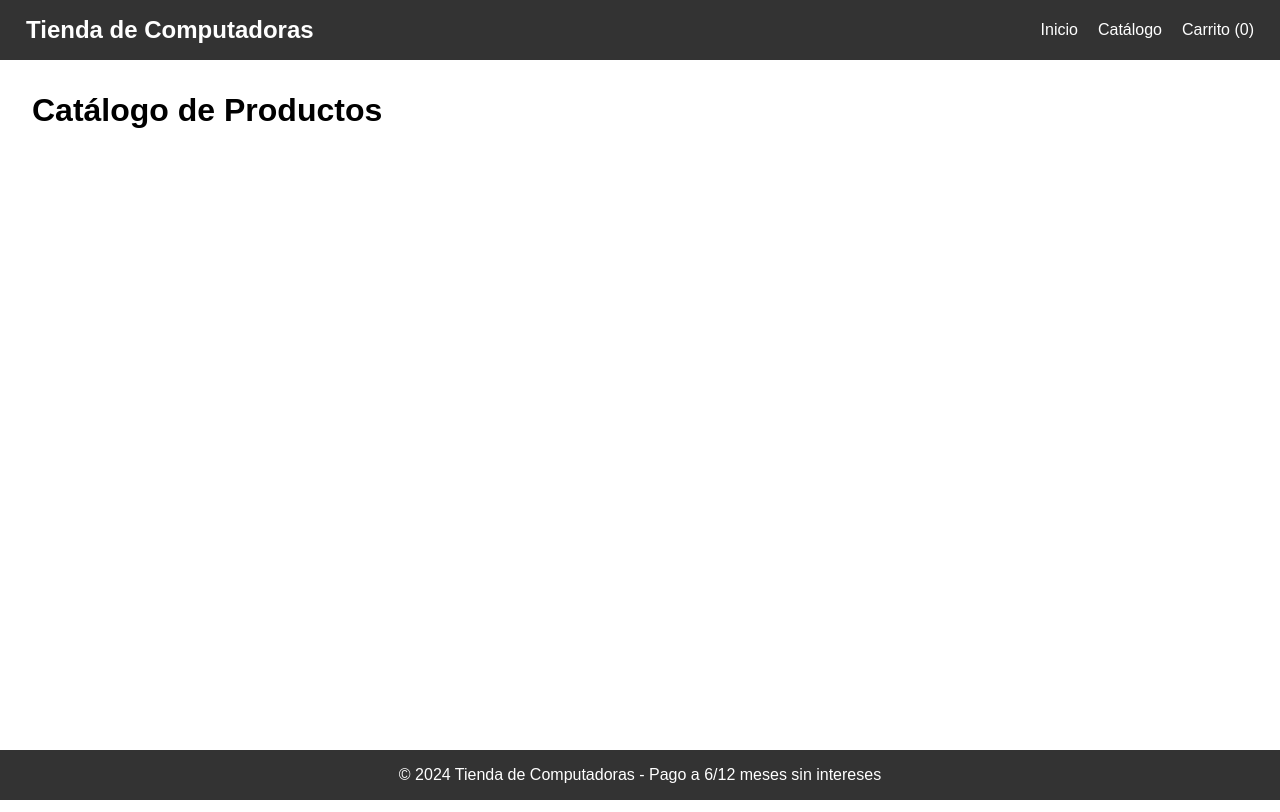
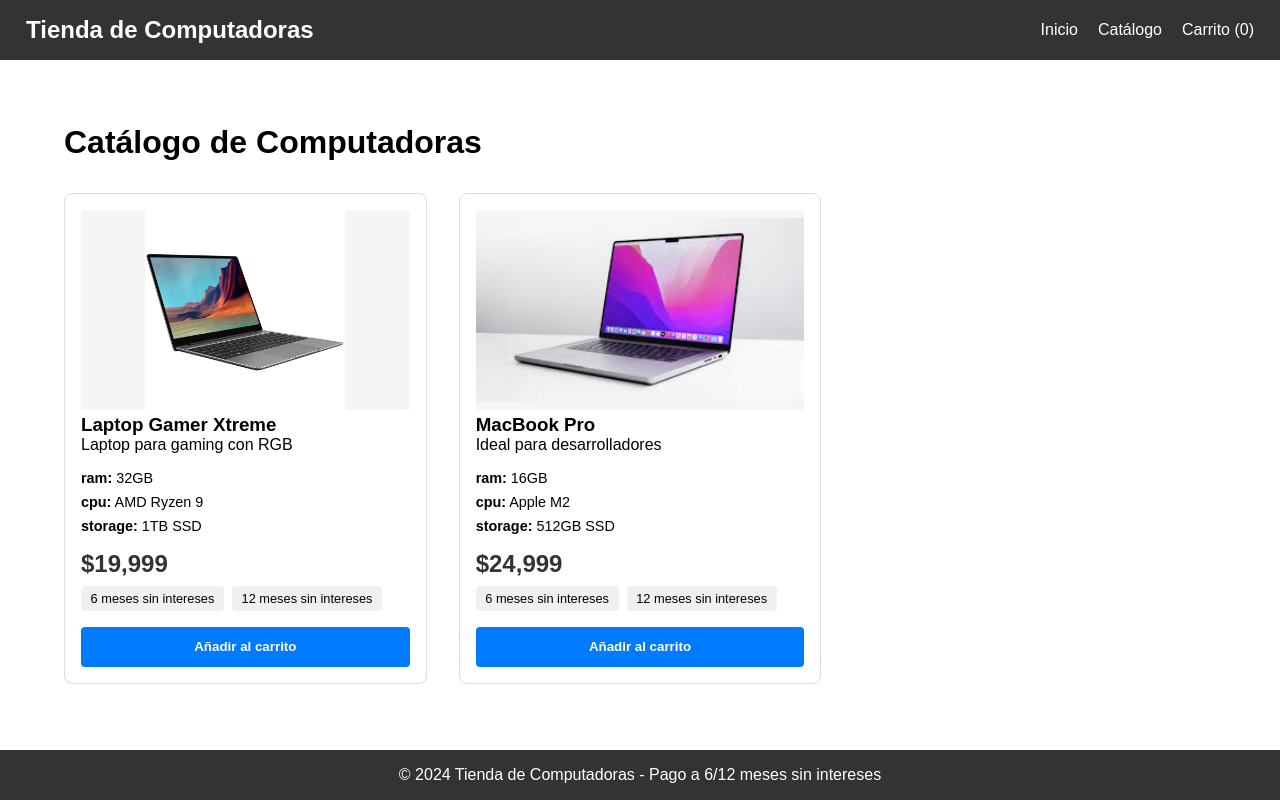
Before and after one commit to Usiel-03A7/front, a React (Vite) app: page /catalogo in a window 1280 px wide. Built offline with nearby package versions, Linux system fonts and the light colour scheme.

Commit message:
Remove some configurations to controllers & add images

```diff
--- a/src/controllers/ProductController.js
+++ b/src/controllers/ProductController.js
@@ -1,4 +1,6 @@
 import Product from '../models/Product';
+import gamerImg from '../assets/images/gamer.png'
+import macImg from '../assets/images/mac.png'
 
 const products = [
   //test with two object to maybe later add another objects
@@ -7,6 +9,7 @@
     "Laptop Gamer Xtreme",
     19999,
     "Laptop para gaming con RGB",
+    gamerImg,
     "laptop-gamer.jpg",
     { ram: "32GB", cpu: "AMD Ryzen 9", storage: "1TB SSD" },
     [6, 12]
@@ -16,6 +19,7 @@
     "MacBook Pro",
     24999,
     "Ideal para desarrolladores",
+    macImg,
     "macbook-pro.jpg",
     { ram: "16GB", cpu: "Apple M2", storage: "512GB SSD" },
     [6, 12]
--- a/src/models/Product.js
+++ b/src/models/Product.js
@@ -1,10 +1,11 @@
 class Product {
-  constructor(id, name, price, description, image, specs, monthsWithoutInterest) {
+  constructor(id, name, price, description, image, imageName, specs, monthsWithoutInterest) {
     this.id = id;
     this.name = name;
     this.price = price;
     this.description = description;
     this.image = image;
+    this.imageName = imageName;
     this.specs = specs;
     this.monthsWithoutInterest = monthsWithoutInterest;
   }
--- /dev/null
+++ b/src/styles/Catalogo.css
@@ -0,0 +1,85 @@
+.catalogo-container {
+  padding: 2rem;
+}
+
+.productos-grid {
+  display: grid;
+  grid-template-columns: repeat(auto-fill, minmax(300px, 1fr));
+  gap: 2rem;
+  margin-top: 2rem;
+}
+
+.producto-card {
+  border: 1px solid #ddd;
+  border-radius: 8px;
+  padding: 1rem;
+  transition: transform 0.3s;
+}
+
+.producto-card:hover {
+  transform: translateY(-5px);
+  box-shadow: 0 5px 15px rgba(0, 0, 0, 0.1);
+}
+
+.producto-imagen {
+  width: 100%;
+  height: 200px;
+  object-fit: cover;
+  border-radius: 4px;
+}
+
+.specs-list {
+  margin: 1rem 0;
+  list-style: none;
+  padding-left: 0;
+}
+
+.specs-list li {
+  margin-bottom: 0.5rem;
+  font-size: 0.9rem;
+}
+
+.precio-container {
+  margin: 1rem 0;
+}
+
+.precio {
+  font-size: 1.5rem;
+  font-weight: bold;
+  color: #333;
+}
+
+.meses-sin-intereses {
+  display: flex;
+  gap: 0.5rem;
+  margin-top: 0.5rem;
+}
+
+.meses-sin-intereses span {
+  background: #f0f0f0;
+  padding: 0.3rem 0.6rem;
+  border-radius: 4px;
+  font-size: 0.8rem;
+}
+
+.btn-comprar {
+  width: 100%;
+  padding: 0.8rem;
+  background: #007bff;
+  color: white;
+  border: none;
+  border-radius: 4px;
+  cursor: pointer;
+  font-weight: bold;
+}
+
+.btn-comprar:hover {
+  background: #0056b3;
+}
+.producto-imagen {
+  width: 100%;
+  height: 200px;
+  object-fit: contain;
+  background: #f5f5f5;
+  border-radius: 4px;
+}
--- a/src/views/Catalogo.jsx
+++ b/src/views/Catalogo.jsx
@@ -1,4 +1,46 @@
+import { useEffect, useState } from 'react';
+import { getProducts } from '../controllers/ProductController';
+import '../styles/Catalogo.css';
+
 const Catalogo = () => {
-  return <h1>Catálogo de Productos</h1>;
+  const [products, setProducts] = useState([]);
+
+  useEffect(() => {
+    setProducts(getProducts());
+  }, []);
+
+  return (
+    <div className="catalogo-container">
+      <h1>Catálogo de Computadoras</h1>
+      <div className="productos-grid">
+        {products.map((product) => (
+          <div key={product.id} className="producto-card">
+            <img
+              src={product.image}
+              alt={product.name}
+              className="producto-imagen"
+            />
+            <h3>{product.name}</h3>
+            <p>{product.description}</p>
+            <ul className="specs-list">
+              {Object.entries(product.specs).map(([key, value]) => (
+                <li key={key}><strong>{key}:</strong> {value}</li>
+              ))}
+            </ul>
+            <div className="precio-container">
+              <span className="precio">${product.price.toLocaleString()}</span>
+              <div className="meses-sin-intereses">
+                {product.monthsWithoutInterest.map((mes) => (
+                  <span key={mes}>{mes} meses sin intereses</span>
+                ))}
+              </div>
+            </div>
+            <button className="btn-comprar">Añadir al carrito</button>
+          </div>
+        ))}
+      </div>
+    </div>
+  );
 };
+
 export default Catalogo;
```
Also changed, not shown: src/assets/images/gamer.png (added), src/assets/images/mac.png (added).
